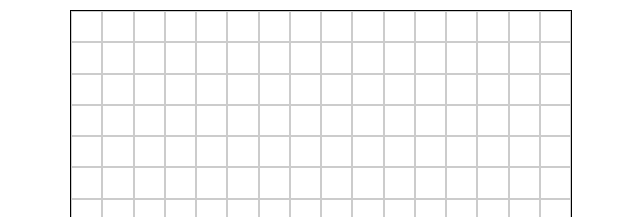
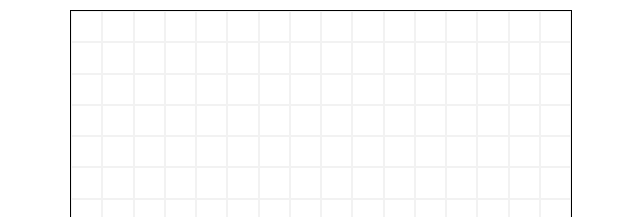
Before and after one commit to P6hi/draw-board, a plain HTML site: page index.html in a window 1280 px wide. Shown: the top 217 px of the page, without its empty margins (319-959 px from the left). Drawn offline with Linux system fonts and the light colour scheme.

Commit message:
Lower opacity level of block borders

```diff
--- a/style.css
+++ b/style.css
@@ -27,5 +27,5 @@ body {
 
 .block {
     flex: 1 1 0;
-    border: 1px solid rgba(0, 0, 0, 0.2);
+    border: 1px solid rgba(0, 0, 0, 0.05);
 }
```
